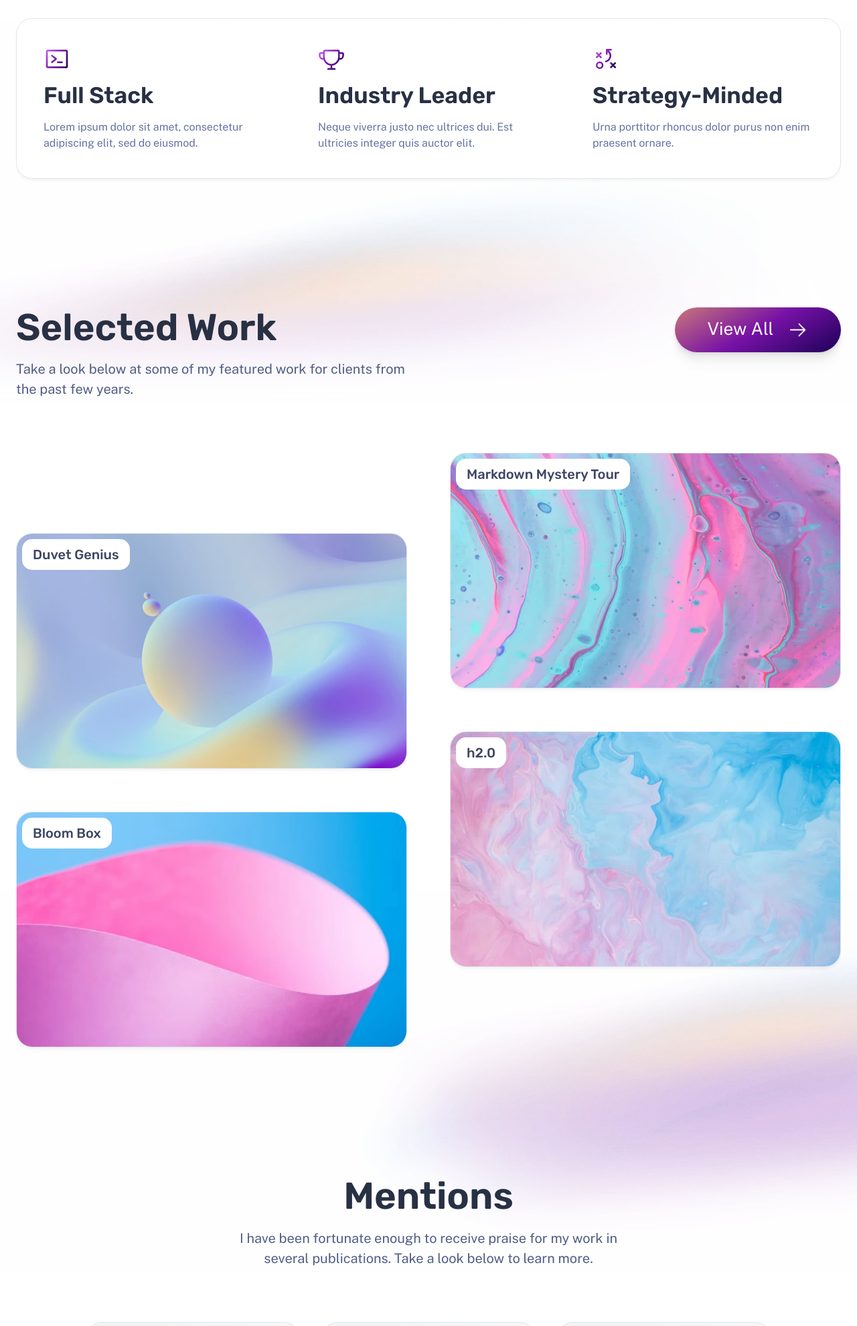
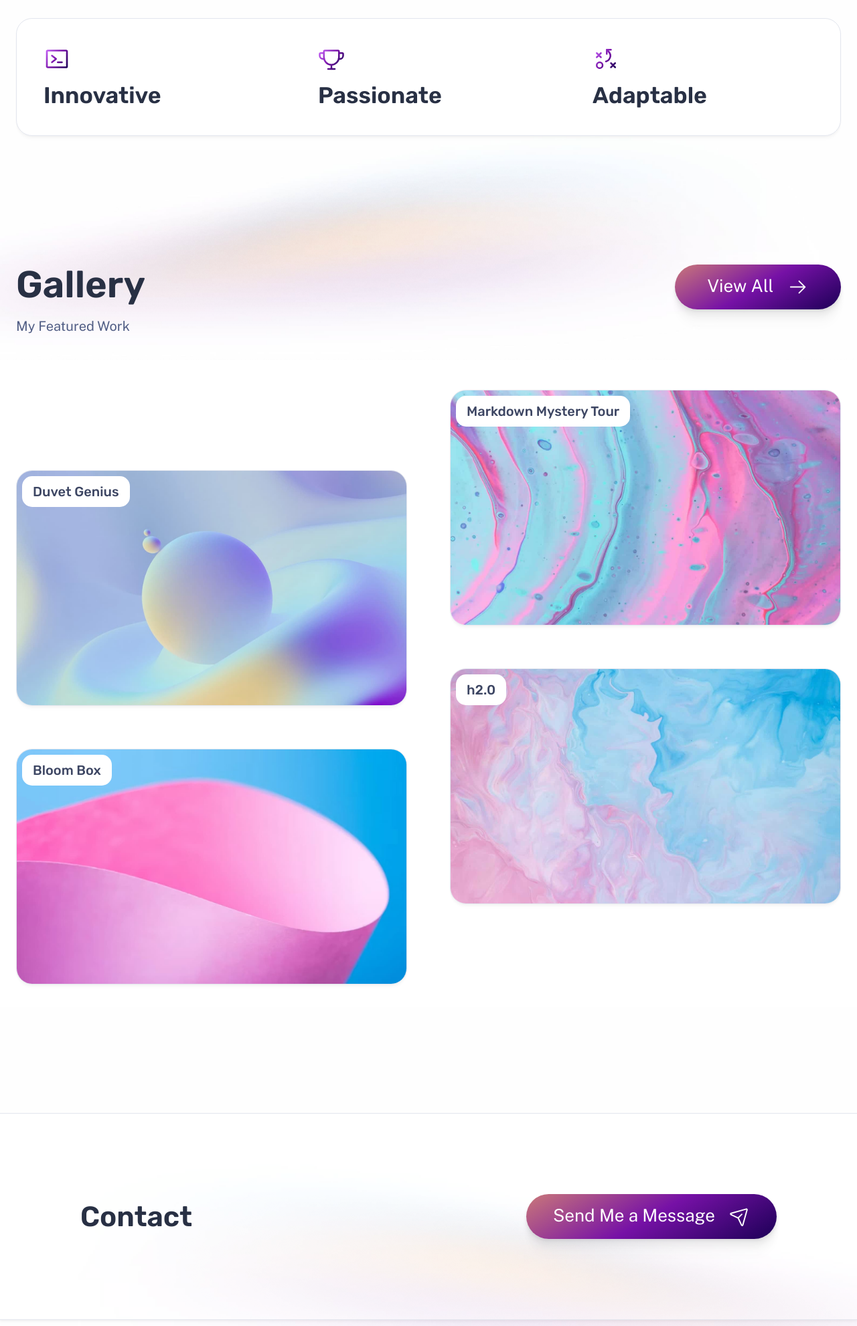
Before and after one commit to andrewxucs/portfolio, an Astro site in the folder virtual-star/: page / in a window 1280 px wide. Shown: the part 820-2800 px from the top of the page at 67% size. Built offline with nearby package versions, Linux system fonts and the light colour scheme; Astro itself is replaced by a stand-in of ours.

Commit message:
all done except for projects

```diff
--- a/virtual-star/src/components/Skills.astro
+++ b/virtual-star/src/components/Skills.astro
@@ -5,18 +5,18 @@ import Icon from './Icon.astro';
 <section class="box skills">
 	<div class="stack gap-2 lg:gap-4">
 		<Icon icon="terminal-window" color="var(--accent-regular)" size="2.5rem" gradient />
-		<h2>Full Stack</h2>
-		<p>Lorem ipsum dolor sit amet, consectetur adipiscing elit, sed do eiusmod.</p>
+		<h2>Innovative</h2>
+		<!--<p>Lorem ipsum dolor sit amet, consectetur adipiscing elit, sed do eiusmod.</p>-->
 	</div>
 	<div class="stack gap-2 lg:gap-4">
 		<Icon icon="trophy" color="var(--accent-regular)" size="2.5rem" gradient />
-		<h2>Industry Leader</h2>
-		<p>Neque viverra justo nec ultrices dui. Est ultricies integer quis auctor elit.</p>
+		<h2>Passionate</h2>
+		<!--<p>Neque viverra justo nec ultrices dui. Est ultricies integer quis auctor elit.</p>-->
 	</div>
 	<div class="stack gap-2 lg:gap-4">
 		<Icon icon="strategy" color="var(--accent-regular)" size="2.5rem" gradient />
-		<h2>Strategy-Minded</h2>
-		<p>Urna porttitor rhoncus dolor purus non enim praesent ornare.</p>
+		<h2>Adaptable</h2>
+		<!--<p>Urna porttitor rhoncus dolor purus non enim praesent ornare.</p>-->
 	</div>
 </section>
 
--- a/virtual-star/src/pages/about.astro
+++ b/virtual-star/src/pages/about.astro
@@ -15,7 +15,7 @@ import Hero from '../components/Hero.astro';
 				<img
 					width="1553"
 					height="873"
-					src="/assets/my-portrait.png"
+					src="/assets/UniversityOfWaterloo.jpg"
 					alt="Andrew Xu portrait"
 				/>
 			</Hero>
--- a/virtual-star/src/pages/index.astro
+++ b/virtual-star/src/pages/index.astro
@@ -36,8 +36,8 @@ const projects = (await getCollection('work'))
 				>
 					<div class="roles">
 						<Pill><Icon icon="code" size="1.33em" /> Developer</Pill>
-						<Pill><Icon icon="microphone-stage" size="1.33em" /> Speaker</Pill>
-						<Pill><Icon icon="pencil-line" size="1.33em" /> Writer</Pill>
+						<!--<Pill><Icon icon="microphone-stage" size="1.33em" /> Speaker</Pill>-->
+						<!--<Pill><Icon icon="pencil-line" size="1.33em" /> Writer</Pill>-->
 					</div>
 				</Hero>
 
@@ -55,8 +55,8 @@ const projects = (await getCollection('work'))
 		<main class="wrapper stack gap-20 lg:gap-48">
 			<section class="section with-background with-cta">
 				<header class="section-header stack gap-2 lg:gap-4">
-					<h3>Selected Work</h3>
-					<p>Take a look below at some of my featured work for clients from the past few years.</p>
+					<h3>Gallery</h3>
+					<p>My Featured Work</p>
 				</header>
 
 				<div class="gallery">
@@ -79,27 +79,6 @@ const projects = (await getCollection('work'))
 				</div>
 			</section>
 
-			<section class="section with-background bg-variant">
-				<header class="section-header stack gap-2 lg:gap-4">
-					<h3>Mentions</h3>
-					<p>
-						I have been fortunate enough to receive praise for my work in several publications. Take
-						a look below to learn more.
-					</p>
-				</header>
-
-				<div class="gallery">
-					<Grid variant="small">
-						{
-							['Medium', 'BuzzFeed', 'The Next Web', 'awwwards.', 'TechCrunch'].map((brand) => (
-								<li class="mention-card">
-									<p>{brand}</p>
-								</li>
-							))
-						}
-					</Grid>
-				</div>
-			</section>
 		</main>
 
 		<ContactCTA />
```
Also changed, not shown: virtual-star/public/assets/UniversityOfWaterloo.jpg (added), virtual-star/public/assets/at-work.jpg (deleted), 2 other files.
